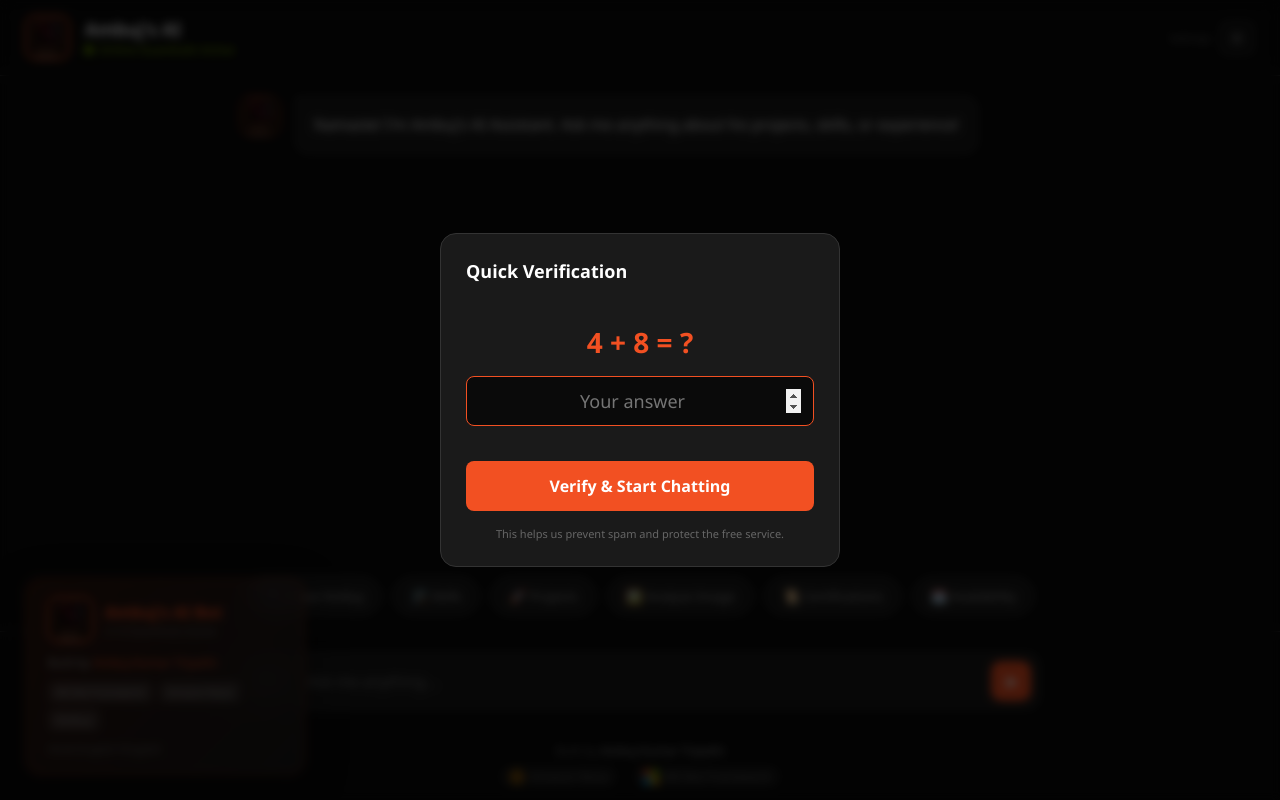
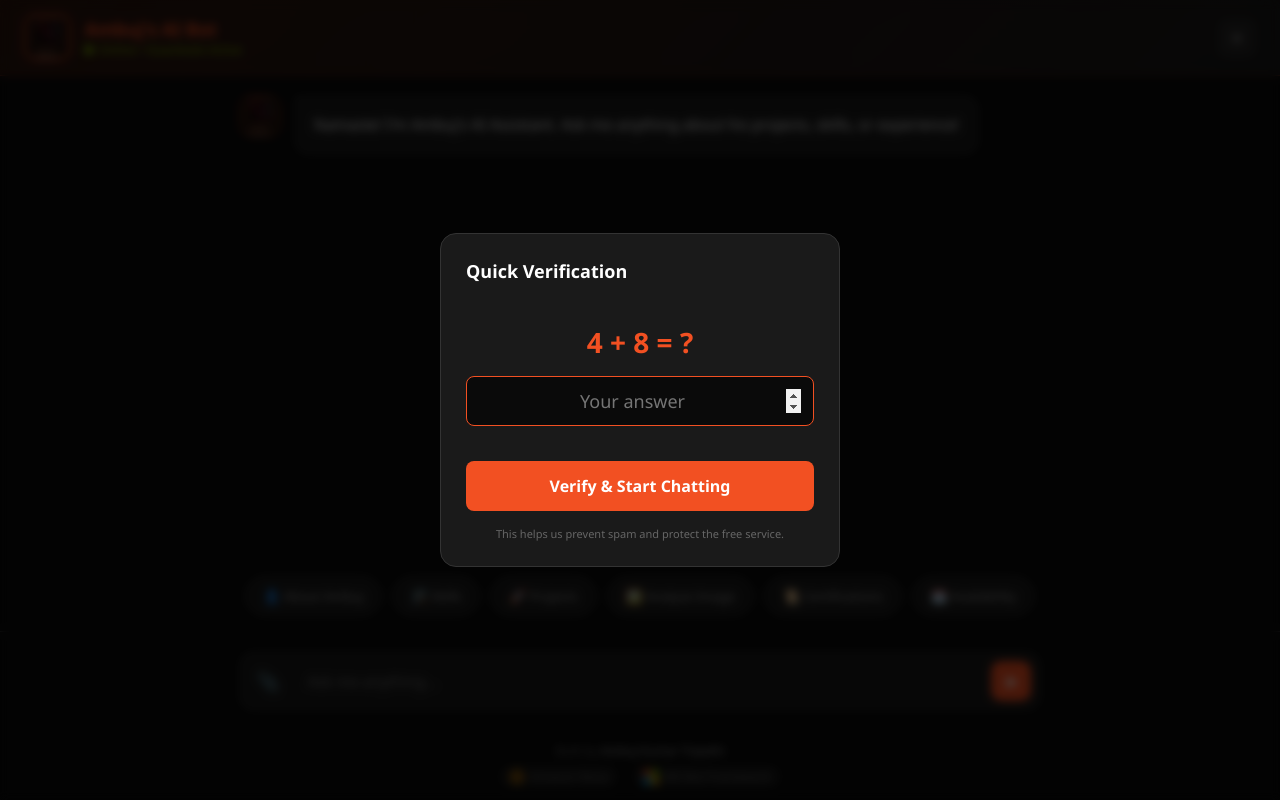
Before and after one commit to Ambuj123-lab/ambuj-ms-bot-framework, a website: page public/index.html in a window 1280 px wide. Drawn offline with nearby package versions, Linux system fonts and the light colour scheme.

Commit message:
feat: Header branding style, hide floating box, fix content overflow

```diff
--- a/public/index.html
+++ b/public/index.html
@@ -186,6 +186,9 @@
             line-height: 1.7;
             font-size: 15px;
             position: relative;
+            word-wrap: break-word;
+            overflow-wrap: break-word;
+            max-width: calc(100% - 55px);
         }
 
         .message.user .content {
@@ -551,19 +554,9 @@
             transform: translateX(22px);
         }
 
-        /* Floating Branding Box */
+        /* Floating Branding Box - Hidden (branding now in header) */
         .floating-branding {
-            position: fixed;
-            bottom: 25px;
-            left: 25px;
-            background: linear-gradient(135deg, rgba(242, 80, 34, 0.15), rgba(26, 26, 26, 0.95));
-            border: 1px solid rgba(242, 80, 34, 0.4);
-            border-radius: 16px;
-            padding: 18px 22px;
-            z-index: 1000;
-            backdrop-filter: blur(15px);
-            width: 280px;
-            box-shadow: 0 10px 40px rgba(0, 0, 0, 0.4);
+            display: none;
         }
 
         .floating-branding .branding-header {
@@ -986,17 +979,17 @@
 
     <div class="container">
         <div class="app">
-            <div class="header">
+            <div class="header"
+                style="background: linear-gradient(135deg, rgba(242, 80, 34, 0.15), rgba(26, 26, 26, 0.95)); border-bottom: 1px solid rgba(242, 80, 34, 0.3);">
                 <div class="header-left">
-                    <img src="logo.jpg" alt="Ambuj" class="logo-img">
+                    <img src="logo.jpg" alt="Ambuj" class="logo-img" style="border: 2px solid var(--primary);">
                     <div class="header-info">
-                        <h1>Ambuj's AI</h1>
-                        <p><span class="status-dot"></span> Online Guardrails Active</p>
+                        <h1 style="color: var(--primary);">Ambuj's AI Bot</h1>
+                        <p><span class="status-dot"></span> Online • Guardrails Active</p>
                     </div>
                 </div>
                 <div class="header-actions" style="display: flex; align-items: center; gap: 8px;">
-                    <span style="font-size:11px;color:var(--text-muted);">Settings</span>
-                    <button class="icon-btn" onclick="openSettings()" title="Settings">&#9881;</button>
+                    <button class="icon-btn" onclick="openSettings()" title="Settings">⚙</button>
                 </div>
             </div>
 
```
